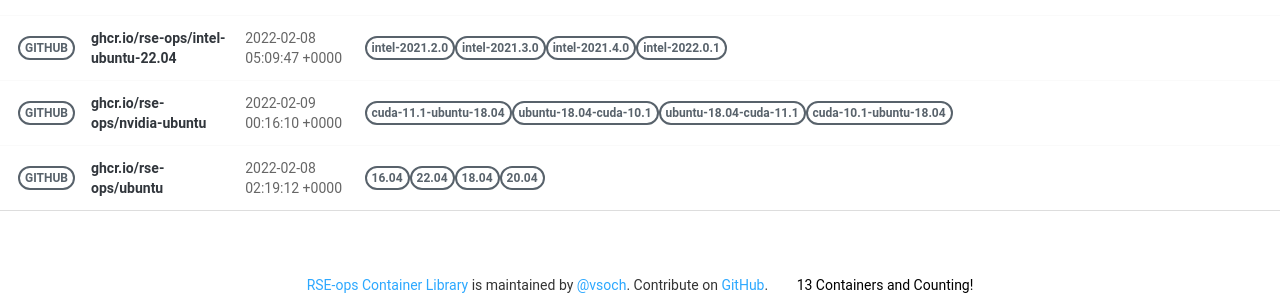
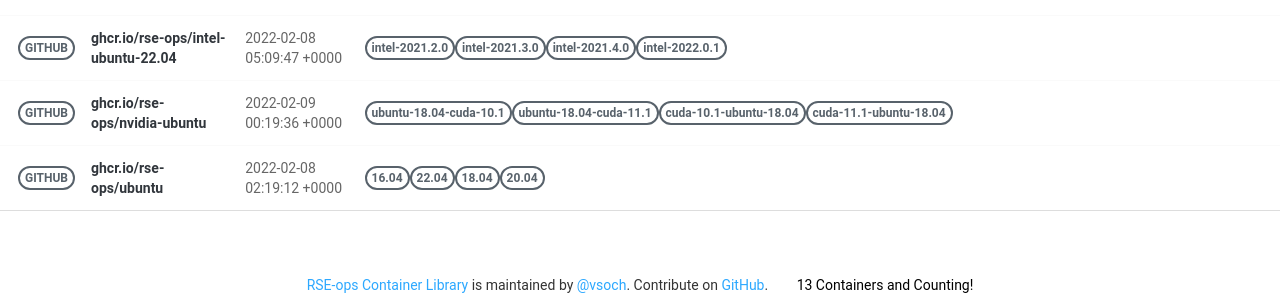
Before and after one commit to rse-ops/docker-images, a Jekyll site: the page built from pages/index.md, in a window 1280 px wide. Shown: the part 836-1133 px from the top of the page. Built offline with Jekyll 4.4.1, drawn with Linux system fonts in a browser that asks for light colours; nearby versions of some CDN libraries; part of the change alters nothing that is shown.

Commit message:
Automated push to update library 2022-02-09

```diff
--- a/_library/ghcr.io-rse-ops-nvidia-ubuntu.md
+++ b/_library/ghcr.io-rse-ops-nvidia-ubuntu.md
@@ -1,14 +1,11 @@
 ---
 layout: container
 name: ghcr.io/rse-ops/nvidia-ubuntu
-updated_at: 2022-02-09 00:16:10.376368
+updated_at: 2022-02-09 00:19:36.528491
 
 
 container_url: https://github.com/orgs/rse-ops/packages/container/package/nvidia-ubuntu
 versions:
- - tag: cuda-11.1-ubuntu-18.04
-   dockerfile: https://github.com/rse-ops/docker-images/blob/main/nvidia-ubuntu/Dockerfile
-   manifest: https://crane.ggcr.dev/manifest/ghcr.io/rse-ops/nvidia-ubuntu:cuda-11.1-ubuntu-18.04
  - tag: ubuntu-18.04-cuda-10.1
    dockerfile: https://github.com/rse-ops/docker-images/blob/main/nvidia-ubuntu/Dockerfile
    manifest: https://crane.ggcr.dev/manifest/ghcr.io/rse-ops/nvidia-ubuntu:ubuntu-18.04-cuda-10.1
@@ -18,5 +15,8 @@ versions:
  - tag: cuda-10.1-ubuntu-18.04
    dockerfile: https://github.com/rse-ops/docker-images/blob/main/nvidia-ubuntu/Dockerfile
    manifest: https://crane.ggcr.dev/manifest/ghcr.io/rse-ops/nvidia-ubuntu:cuda-10.1-ubuntu-18.04
+ - tag: cuda-11.1-ubuntu-18.04
+   dockerfile: https://github.com/rse-ops/docker-images/blob/main/nvidia-ubuntu/Dockerfile
+   manifest: https://crane.ggcr.dev/manifest/ghcr.io/rse-ops/nvidia-ubuntu:cuda-11.1-ubuntu-18.04
 
 ---
```
